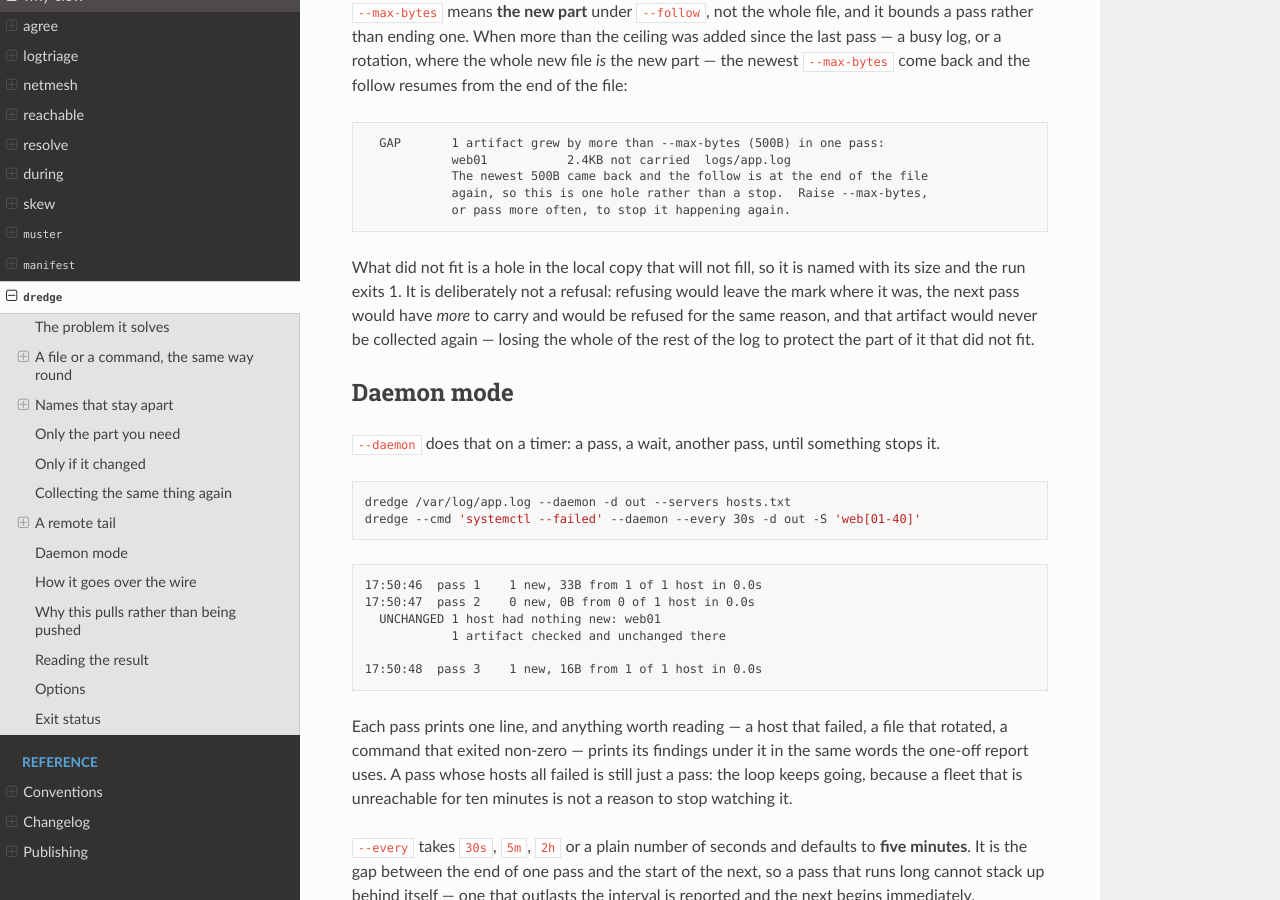
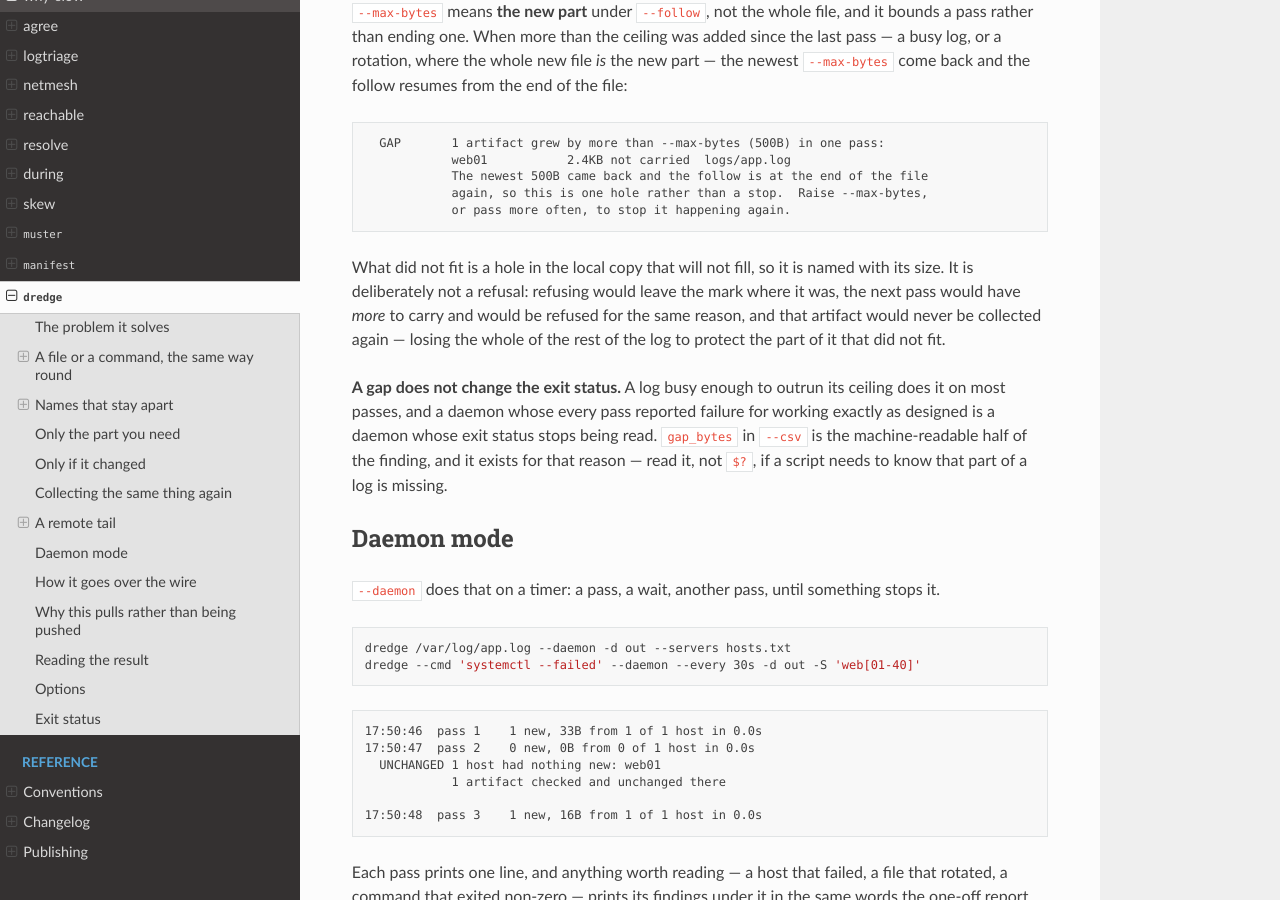
Before and after one commit to MartinGallagher-code/binnacle, a Sphinx documentation site: the page built from docs/tools/dredge.md, in a window 1280 px wide and 900 px high, scrolled down 7379 px. Built offline with Sphinx 7.4.7 and the Read the Docs theme 3.1.0, drawn with Linux system fonts in a browser that asks for light colours; some of the changed text lies outside the part shown.

Commit message:
A gap is a finding in the report and a column in the CSV, not an exit 1
A log busy enough to outrun its ceiling does it on most passes, so a
daemon reporting failure every time it worked exactly as designed is a
daemon whose exit status nobody reads. A GAP exits 0.

That left the finding in the report and nowhere else, which is the one
thing this package's conventions do not allow -- the CSV is the
artifact and the report is a view of it. So --csv gained `gap_bytes`
at the end of the header: what a pass could not carry and nothing will
bring back, against the row of the file it is a hole in, and 0 when
there is none rather than blank for a reader to guess at. It is what a
script watches now that the status will not say it.

The rule is unchanged in every other way, and applies to any pass that
overruns the ceiling rather than only to a rotation.

500 checks, all passing.

Co-Authored-By: Claude Opus 5 <noreply@anthropic.com>
Claude-Session: https://claude.ai/code/session_01FohbkSnWgrEcwj8CHJZY1V

````diff
--- a/docs/tools/dredge.md
+++ b/docs/tools/dredge.md
@@ -372,11 +372,17 @@ the end of the file:
 ```
 
 What did not fit is a hole in the local copy that will not fill, so it is named
-with its size and the run exits 1. It is deliberately not a refusal: refusing
-would leave the mark where it was, the next pass would have *more* to carry and
-would be refused for the same reason, and that artifact would never be
-collected again — losing the whole of the rest of the log to protect the part
-of it that did not fit.
+with its size. It is deliberately not a refusal: refusing would leave the mark
+where it was, the next pass would have *more* to carry and would be refused for
+the same reason, and that artifact would never be collected again — losing the
+whole of the rest of the log to protect the part of it that did not fit.
+
+**A gap does not change the exit status.** A log busy enough to outrun its
+ceiling does it on most passes, and a daemon whose every pass reported failure
+for working exactly as designed is a daemon whose exit status stops being read.
+`gap_bytes` in `--csv` is the machine-readable half of the finding, and it
+exists for that reason — read it, not `$?`, if a script needs to know that part
+of a log is missing.
 
 ## Daemon mode
 
@@ -512,14 +518,15 @@ dredge -- /var/log/syslog   [tail 200]
 ```
 
 `--csv PATH` writes one row per collected file —
-`host,source,local_path,bytes,outcome,exit_status,pass,unchanged` — including
-a row for the hosts that returned nothing, so the record says who was asked as
-well as what came back. `source` is the path that was collected, or the
+`host,source,local_path,bytes,outcome,exit_status,pass,unchanged,gap_bytes` —
+including a row for the hosts that returned nothing, so the record says who was
+asked as well as what came back. `source` is the path that was collected, or the
 command that was run; `exit_status` is that command's status, and empty for a
 file. `bytes` is what came **over the wire**, not the size of the local file
 after it landed. `pass` is 1 for a one-off run and counts up under `--daemon`,
 which appends its rows rather than replacing them; `unchanged` is what a
-`--follow` pass checked and did not have to carry.
+`--follow` pass checked and did not have to carry; `gap_bytes` is what it could
+not carry and nothing will bring back.
 
 ## Options
 
@@ -559,6 +566,7 @@ evidence and gathers none should stop, not carry on with an empty directory.
 Under `--follow` that one rule is inverted: a pass that brought nothing back
 exits **0**, because nothing new is the answer a tail spends most of its time
 giving, and a script that polls one would otherwise read a quiet fleet as a
-broken run. A `--daemon` stopped by a signal exits 0 as well — it was asked to
+broken run. A `GAP` is **0** as well — see above; `gap_bytes` in `--csv` is
+what says so instead. A `--daemon` stopped by a signal exits 0 as well — it was asked to
 stop — and one that ran out its `--passes` exits 1 if any pass in it had a
 failure.
````
Also changed, not shown: CHANGELOG.md (+11 -2 lines), README.md (+1 -1 lines), docs/conventions.md (+1 -1 lines), 2 other files.
